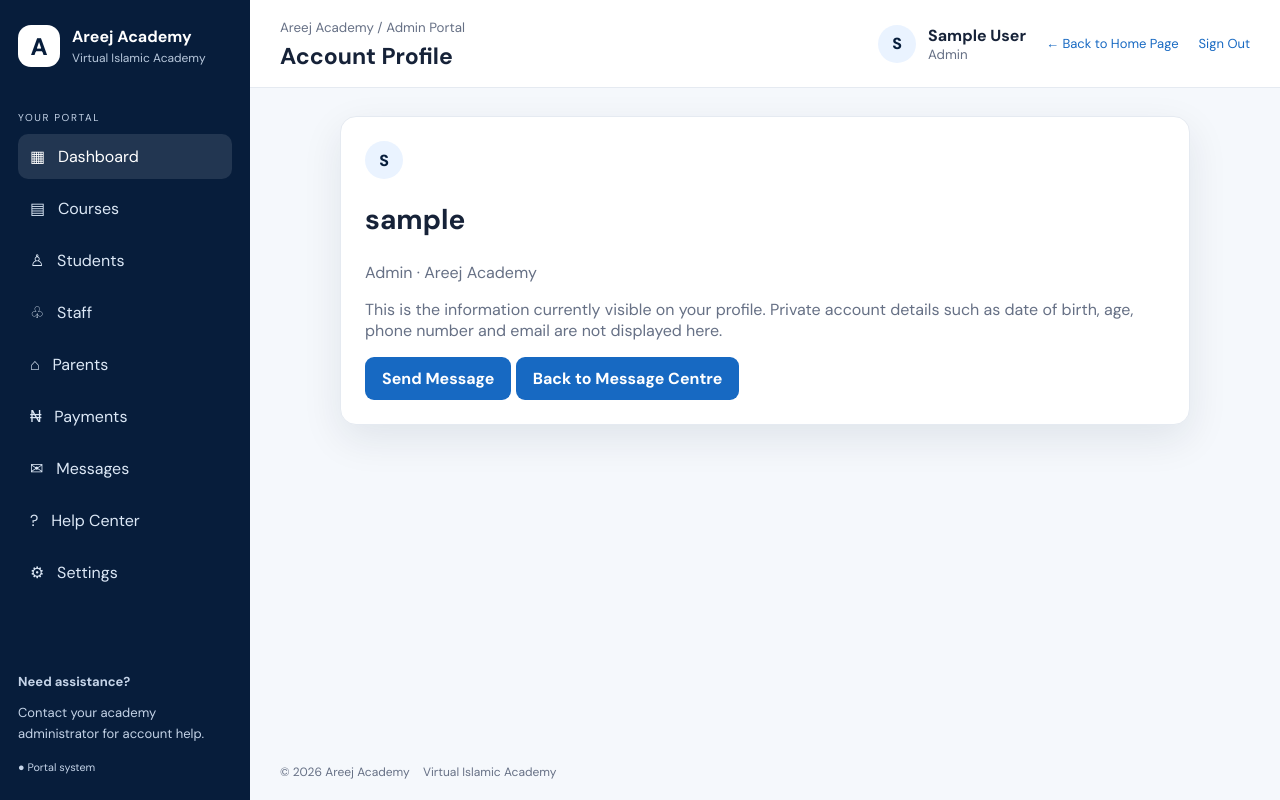
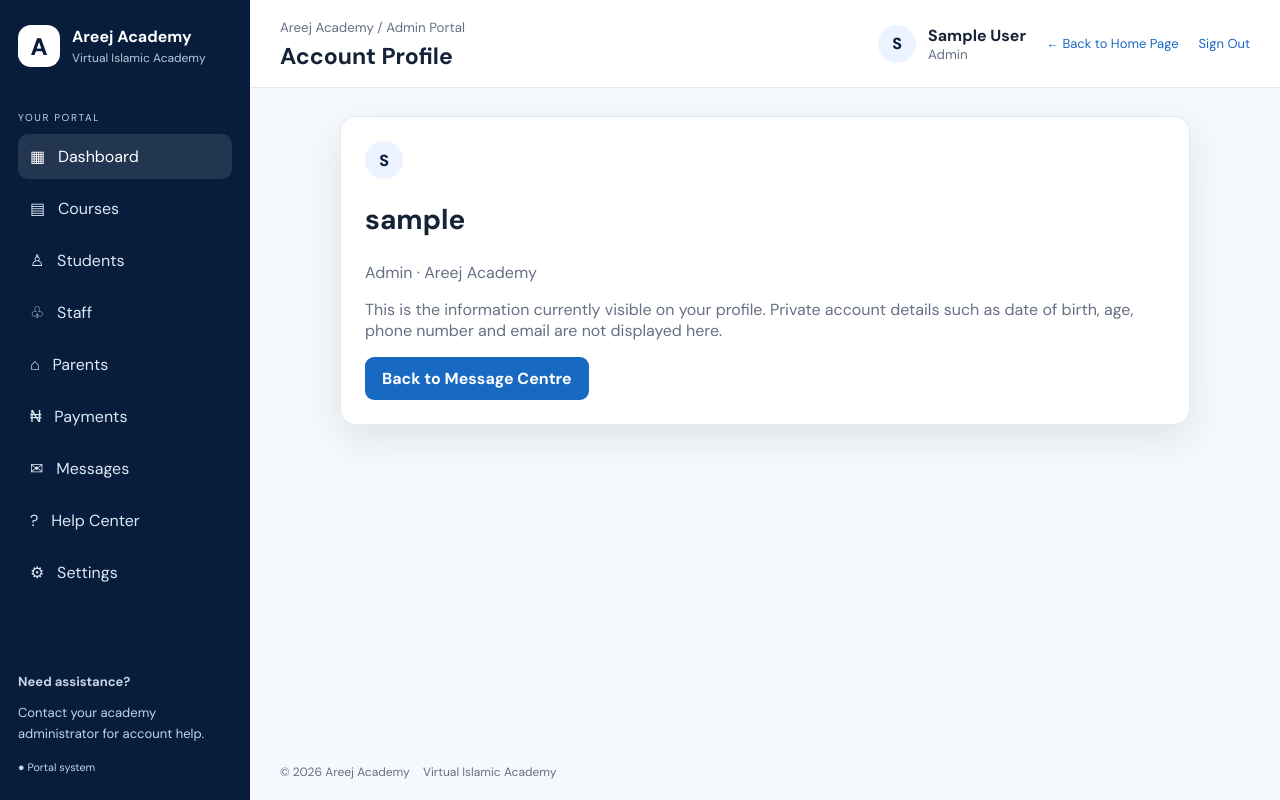
Before and after one commit to fadilu439/areej-virtual-islamic-academy, a Flask app: page /profile/1 in a window 1280 px wide. Run offline with Flask 3, Linux system fonts and the light colour scheme; the visitor is signed in with stand-in values (Sample User, id 1); data comes from the database, SQL or seed files in the repository; data that the repository does not hold is empty.

Commit message:
Hide send-message action on own profile

```diff
--- a/templates/profile.html
+++ b/templates/profile.html
@@ -10,7 +10,7 @@
   {% if person.bio %}<div class="settings-group"><h3>About</h3><p>{{ person.bio }}</p></div>{% endif %}
   {% if person.show_location and person.country and person.state %}<div class="settings-group"><h3>Location</h3><p>{{ person.state }}, {{ person.country }}</p></div>{% endif %}
   {% if can_view_private %}<p class="muted">This is the information currently visible on your profile. Private account details such as date of birth, age, phone number and email are not displayed here.</p>{% else %}<p class="muted">Only information the account holder has chosen to share is shown here.</p>{% endif %}
-  <a class="btn primary" href="{{ url_for('message_conversation', contact_id=person.id) }}">Send Message</a>
+  {% if not can_view_private %}<a class="btn primary" href="{{ url_for('message_conversation', contact_id=person.id) }}">Send Message</a>{% endif %}
   <a class="btn" href="{{ url_for('messages_inbox') }}">Back to Message Centre</a>
 </section>
 {% endblock %}
```
